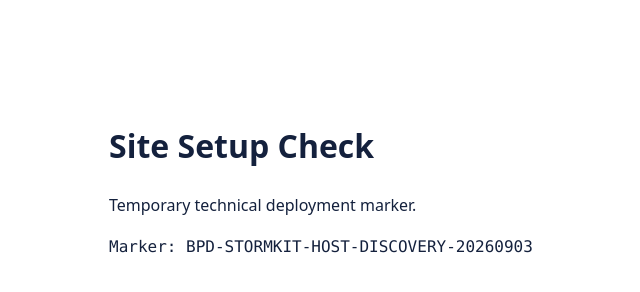
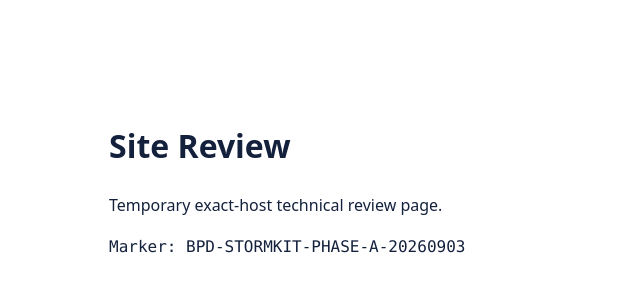
Before and after one commit to betguidepk/betpro-dealer-source-check, a plain HTML site: page index.html in a window 1280 px wide. Shown: the whole page, without its empty margins (171-811 px from the left). Drawn offline with Linux system fonts and the light colour scheme.

Commit message:
Add files via upload

```diff
--- a/index.html
+++ b/index.html
@@ -4,14 +4,15 @@
   <meta charset="utf-8">
   <meta name="viewport" content="width=device-width, initial-scale=1">
   <meta name="robots" content="noindex,nofollow,noarchive">
-  <title>Site Setup Check</title>
+  <link rel="canonical" href="https://robindandelion-rwuere.stormkit.dev/">
+  <title>Site Review</title>
   <link rel="stylesheet" href="/styles.css">
 </head>
 <body>
   <main>
-    <h1>Site Setup Check</h1>
-    <p>Temporary technical deployment marker.</p>
-    <p class="marker">Marker: BPD-STORMKIT-HOST-DISCOVERY-20260903</p>
+    <h1>Site Review</h1>
+    <p>Temporary exact-host technical review page.</p>
+    <p class="marker">Marker: BPD-STORMKIT-PHASE-A-20260903</p>
   </main>
 </body>
 </html>
--- a/sitemap.xml
+++ b/sitemap.xml
@@ -1,6 +1,6 @@
 <?xml version="1.0" encoding="UTF-8"?>
 <urlset xmlns="http://www.sitemaps.org/schemas/sitemap/0.9">
   <url>
-    <loc>https://betprodealer-toqrt8vr.b4a.run/</loc>
+    <loc>https://robindandelion-rwuere.stormkit.dev/</loc>
   </url>
 </urlset>
```
Also changed, not shown: styles.css (+7 -1 lines), DEPLOY_STORMKIT_PHASE_A.txt (added), robots.txt.
